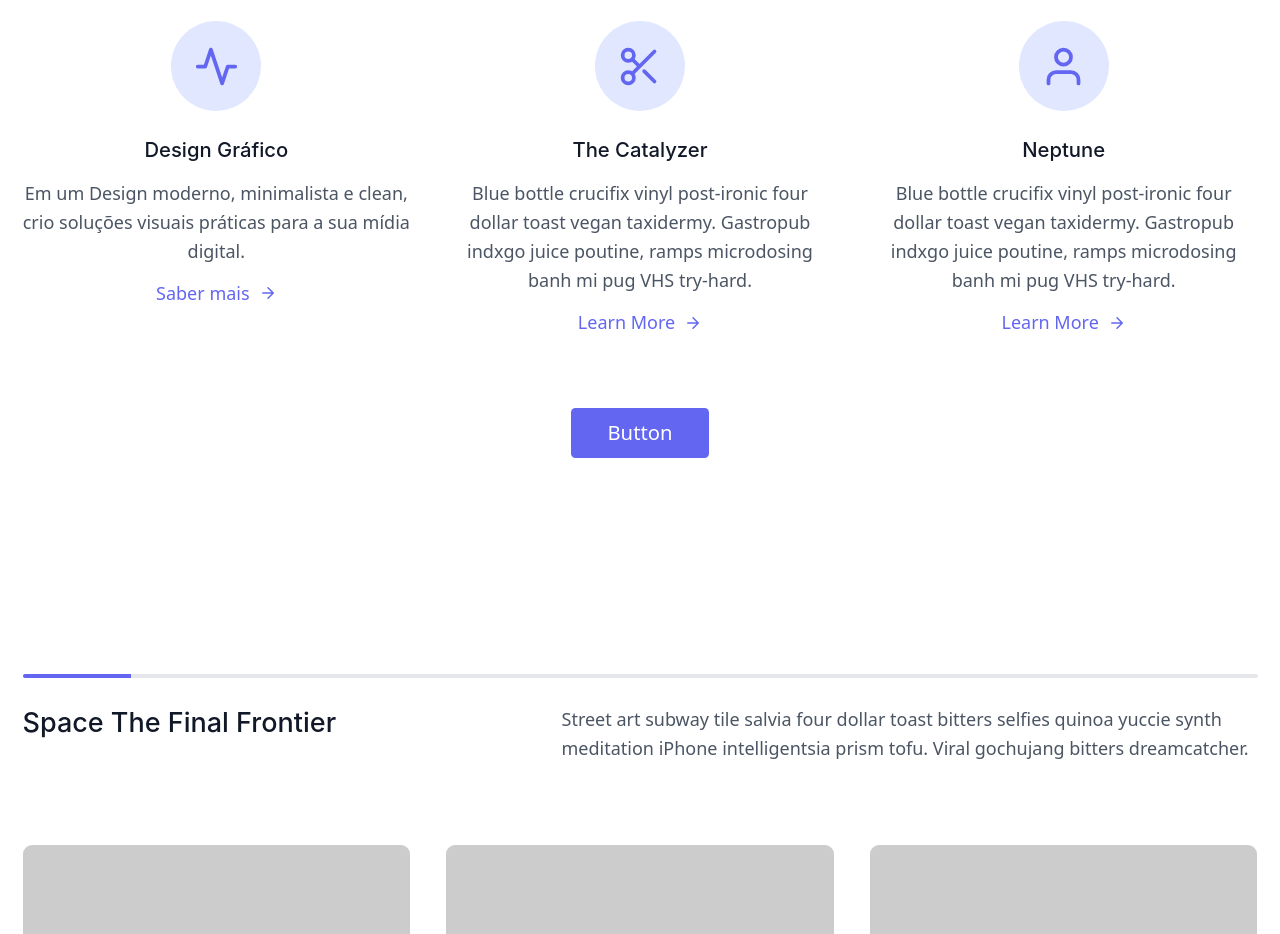
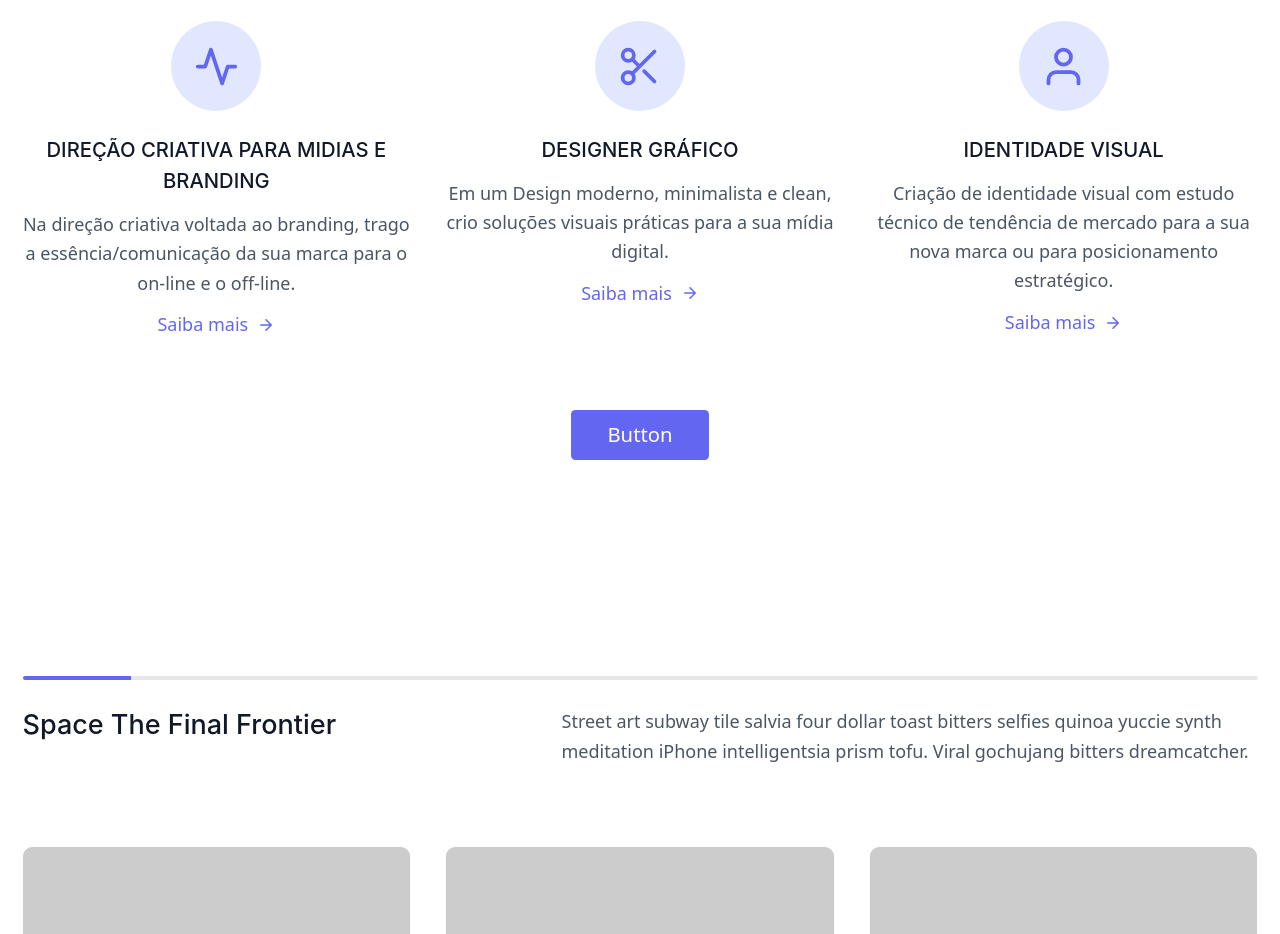
Before and after one commit to alexandresc/ingrid-fischer, a Gatsby site: page / in a window 1280 px wide. Shown: the part 2293-3227 px from the top of the page. Built offline with nearby package versions, Linux system fonts and the light colour scheme; Gatsby itself is replaced by a stand-in of ours; placeholder pictures from the web are drawn by us.

Commit message:
update feature

```diff
--- a/src/components/feature.js
+++ b/src/components/feature.js
@@ -35,13 +35,13 @@ const Feature = () => {
             </div>
             <div class="flex-grow">
               <h2 class="text-gray-900 text-lg title-font font-medium mb-3">
-              Design Gráfico
+              DIREÇÃO CRIATIVA PARA MIDIAS E BRANDING
               </h2>
               <p class="leading-relaxed text-base">
-              Em um Design moderno, minimalista e clean, crio soluções visuais práticas para a sua mídia digital.
+              Na direção criativa voltada ao branding, trago a essência/comunicação da sua marca para o on-line e o off-line.
               </p>
               <a class="mt-3 text-indigo-500 inline-flex items-center">
-                Saber mais
+                Saiba mais
                 <svg
                   fill="none"
                   stroke="currentColor"
@@ -74,15 +74,13 @@ const Feature = () => {
             </div>
             <div class="flex-grow">
               <h2 class="text-gray-900 text-lg title-font font-medium mb-3">
-                The Catalyzer
+              DESIGNER GRÁFICO
               </h2>
               <p class="leading-relaxed text-base">
-                Blue bottle crucifix vinyl post-ironic four dollar toast vegan
-                taxidermy. Gastropub indxgo juice poutine, ramps microdosing
-                banh mi pug VHS try-hard.
+              Em um Design moderno, minimalista e clean, crio soluções visuais práticas para a sua mídia digital.
               </p>
               <a class="mt-3 text-indigo-500 inline-flex items-center">
-                Learn More
+                Saiba mais
                 <svg
                   fill="none"
                   stroke="currentColor"
@@ -114,15 +112,13 @@ const Feature = () => {
             </div>
             <div class="flex-grow">
               <h2 class="text-gray-900 text-lg title-font font-medium mb-3">
-                Neptune
+              IDENTIDADE VISUAL
               </h2>
               <p class="leading-relaxed text-base">
-                Blue bottle crucifix vinyl post-ironic four dollar toast vegan
-                taxidermy. Gastropub indxgo juice poutine, ramps microdosing
-                banh mi pug VHS try-hard.
+              Criação de identidade visual com estudo técnico de tendência de mercado para a sua nova marca ou para posicionamento estratégico.
               </p>
               <a class="mt-3 text-indigo-500 inline-flex items-center">
-                Learn More
+                Saiba mais
                 <svg
                   fill="none"
                   stroke="currentColor"
```
